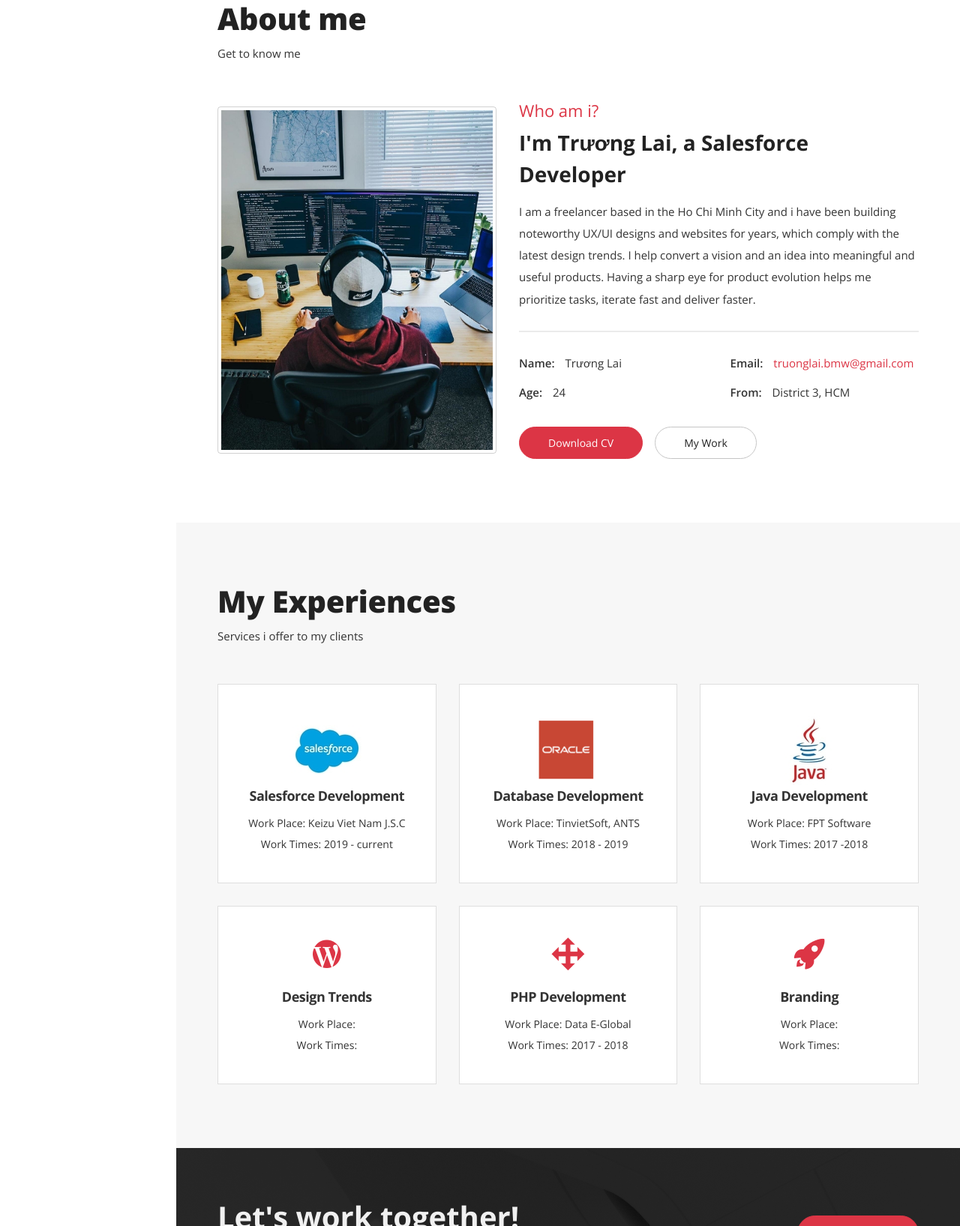
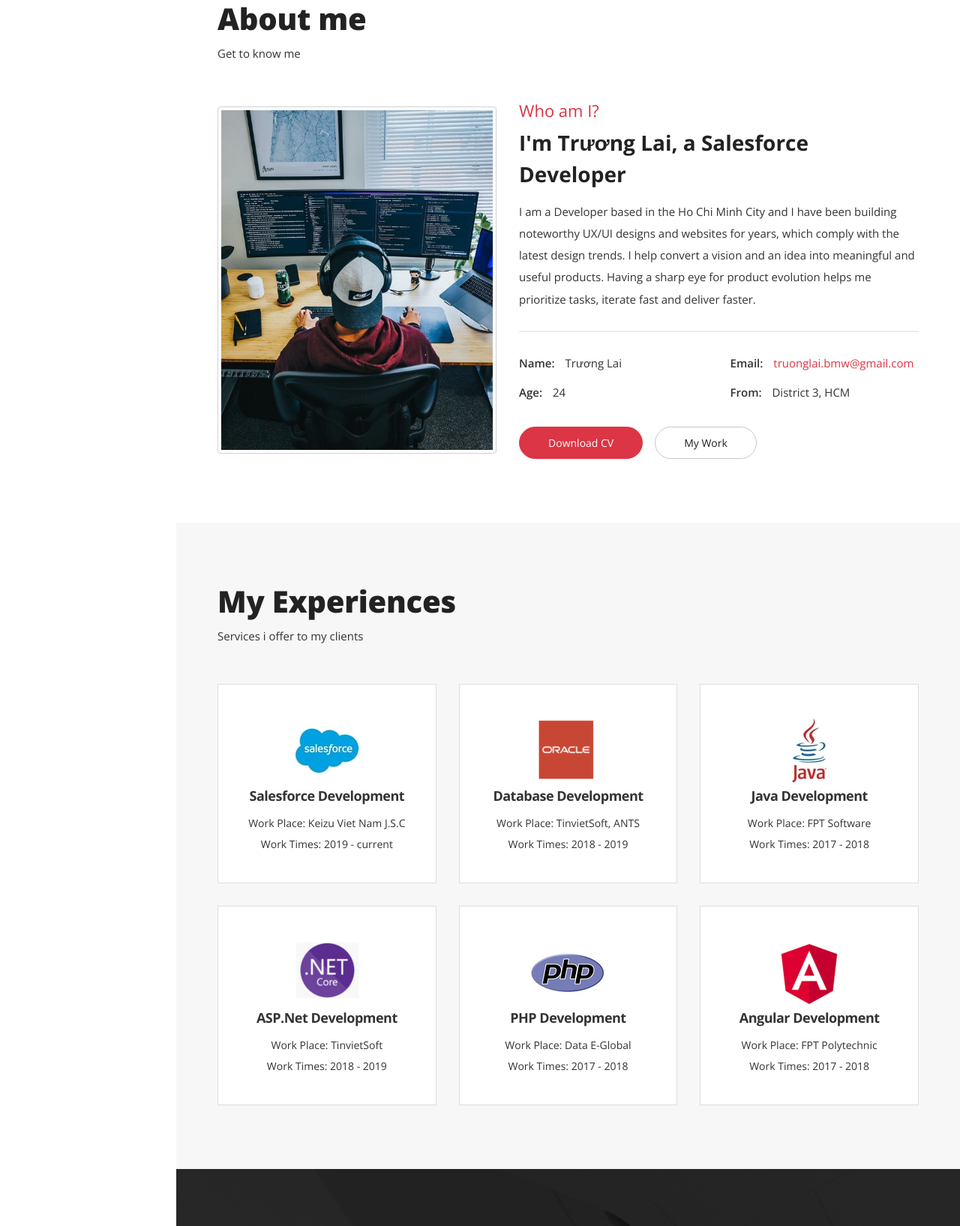
Before and after one commit to LaiTruongBmw/TruongLaiProfile, a plain HTML site: page index.html in a window 1280 px wide. Shown: the part 880-2515 px from the top of the page at 75% size. Drawn offline with nearby package versions, Linux system fonts and the light colour scheme; a script that the page names is missing.

Commit message:
Modify Version 3

```diff
--- a/index.html
+++ b/index.html
@@ -1,6 +1,5 @@
 <!DOCTYPE html>
 <html lang="zxx">
-<!-- Added by HTTrack --><meta http-equiv="content-type" content="text/html;charset=UTF-8" /><!-- /Added by HTTrack -->
 <head>
   <!-- Required meta tags-->
   <meta charset="utf-8">
@@ -102,10 +101,10 @@
             <!-- Content part-->
             <div class="col-12 col-lg-7 about-content">
               <div class="content-block">
-                <h2 class="content-subtitle">Who am i?</h2>
+                <h2 class="content-subtitle">Who am I?</h2>
                 <h6 class="content-title">I'm Trương Lai, a Salesforce Developer</h6>
                 <div class="content-description">
-                  <p>I am a freelancer based in the Ho Chi Minh City and i have been building noteworthy UX/UI designs and websites for years, which comply with the latest design trends. I help convert a vision and an idea into meaningful and useful products. Having a sharp eye for product evolution helps me prioritize tasks, iterate fast and deliver faster.</p>
+                  <p>I am a Developer based in the Ho Chi Minh City and I have been building noteworthy UX/UI designs and websites for years, which comply with the latest design trends. I help convert a vision and an idea into meaningful and useful products. Having a sharp eye for product evolution helps me prioritize tasks, iterate fast and deliver faster.</p>
                 </div>
                 <address class="content-info">
                   <div class="row">
@@ -180,28 +179,27 @@
                   Work Place: FPT Software
                 </p>
                 <p class="service-description">
-                  Work Times: 2017 -2018
+                  Work Times: 2017 - 2018
                 </p>
               </div>
             </div>
             <!-- Single service-->
             <div class="col-12 col-md-6 col-lg-4">
               <div class="single-service mb-lg-0">
-                <i class="icon service-icon ion-logo-wordpress"></i>
-                <h6 class="service-title">Design Trends</h6>
+                <img src="img/dotnet.jpg" alt="About Picture">
+                <h6 class="service-title">ASP.Net Development</h6>
                 <p class="service-description">
-                  Work Place:
+                  Work Place: TinvietSoft
                 </p>
                 <p class="service-description">
-                  Work Times:
+                  Work Times: 2018 - 2019
                 </p>
               </div>
             </div>
             <!-- Single service-->
             <div class="col-12 col-md-6 col-lg-4">
               <div class="single-service mb-md-0">
-                <i class="icon service-icon ion-md-move"></i>
-                <!-- <img src="img/php.jpg" alt="About Picture"> -->
+                <img src="img/php.jpg" alt="About Picture">
                 <h6 class="service-title">PHP Development</h6>
                 <p class="service-description">
                   Work Place: Data E-Global
@@ -213,13 +211,14 @@
             </div>
             <!-- Single service-->
             <div class="col-12 col-md-6 col-lg-4">
-              <div class="single-service mb-0"><i class="icon service-icon ion-ios-rocket"></i>
-                <h6 class="service-title">Branding</h6>
+              <div class="single-service mb-0">
+                <img src="img/angular.jpg" alt="About Picture">
+                <h6 class="service-title">Angular Development</h6>
                 <p class="service-description">
-                  Work Place:
+                  Work Place: FPT Polytechnic
                 </p>
                 <p class="service-description">
-                  Work Times:
+                  Work Times: 2017 - 2018
                 </p>
               </div>
             </div>
@@ -646,13 +645,13 @@
           <div class="row">
             <!-- Contact form-->
             <div class="col-12">
-              <form class="contact-form" id="contact-form" action="http://exill.dk/demo/codex/template/php/contact.php">
+              <form class="contact-form" id="contact-form" action="">
                 <div class="row">
                   <div class="col-12 col-md-6 form-group"><input class="form-control" id="contact-name" type="text" name="name" placeholder="Name" required=""></div>
                   <div class="col-12 col-md-6 form-group"><input class="form-control" id="contact-email" type="email" name="email" placeholder="Email" required=""></div>
                   <div class="col-12 form-group"><input class="form-control" id="contact-subject" type="text" name="subject" placeholder="Subject" required=""></div>
                   <div class="col-12 form-group form-message"><textarea class="form-control" id="contact-message" name="message" placeholder="Message" rows="5" required=""></textarea></div>
-                  <div class="col-12 form-submit"><button class="btn button-main button-scheme" id="contact-submit" type="submit">Send message</button>
+                  <div class="col-12 form-submit"><button class="btn button-main button-scheme" id="contact-submit" type="submit" onclick = "sendEmail()">Send message</button>
                     <p class="contact-feedback"></p>
                   </div>
                 </div>
@@ -759,8 +758,13 @@
   <!-- removeIf(customizerDist)-->
   <script src="js/customizer/main.js"></script>
   <!-- endremoveIf(customizerDist)-->
+  <script type="text/javascript">
+    function sendEmail() {
+      var link = 'mailto:truonglai.bmw@gmail.com?subject=Message from '
+               +document.getElementById('contact-subject').value
+               +'&body='+document.getElementById('contact-message').value;
+      window.location.href = link;
+    }
+  </script>
 </body>
-
-
-<!-- Mirrored from exill.dk/demo/codex/template/particles.html by HTTrack Website Copier/3.x [XR&CO'2014], Wed, 29 Jul 2020 09:15:34 GMT -->
 </html>
```
Also changed, not shown: img/angular.jpg (added), img/dotnet.jpg (added).
